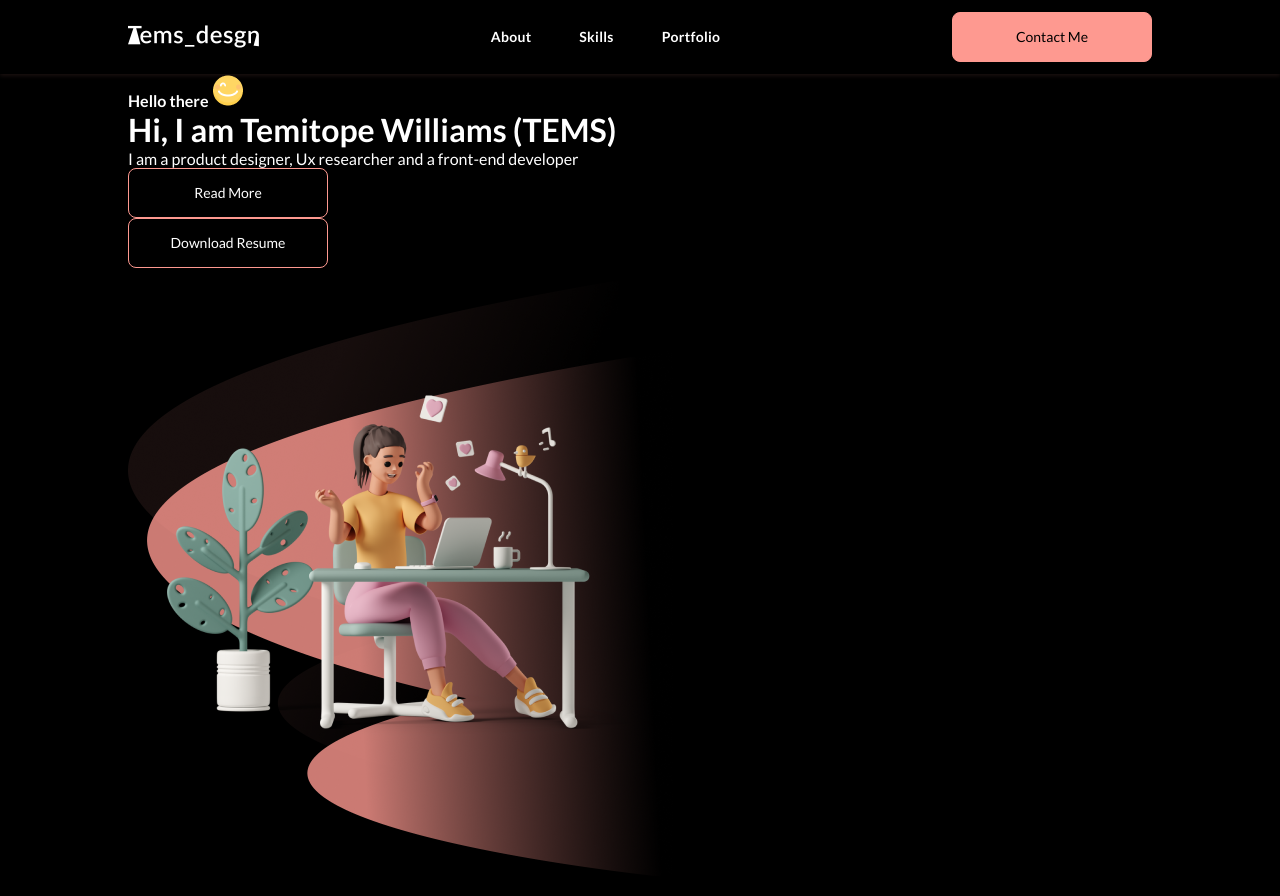
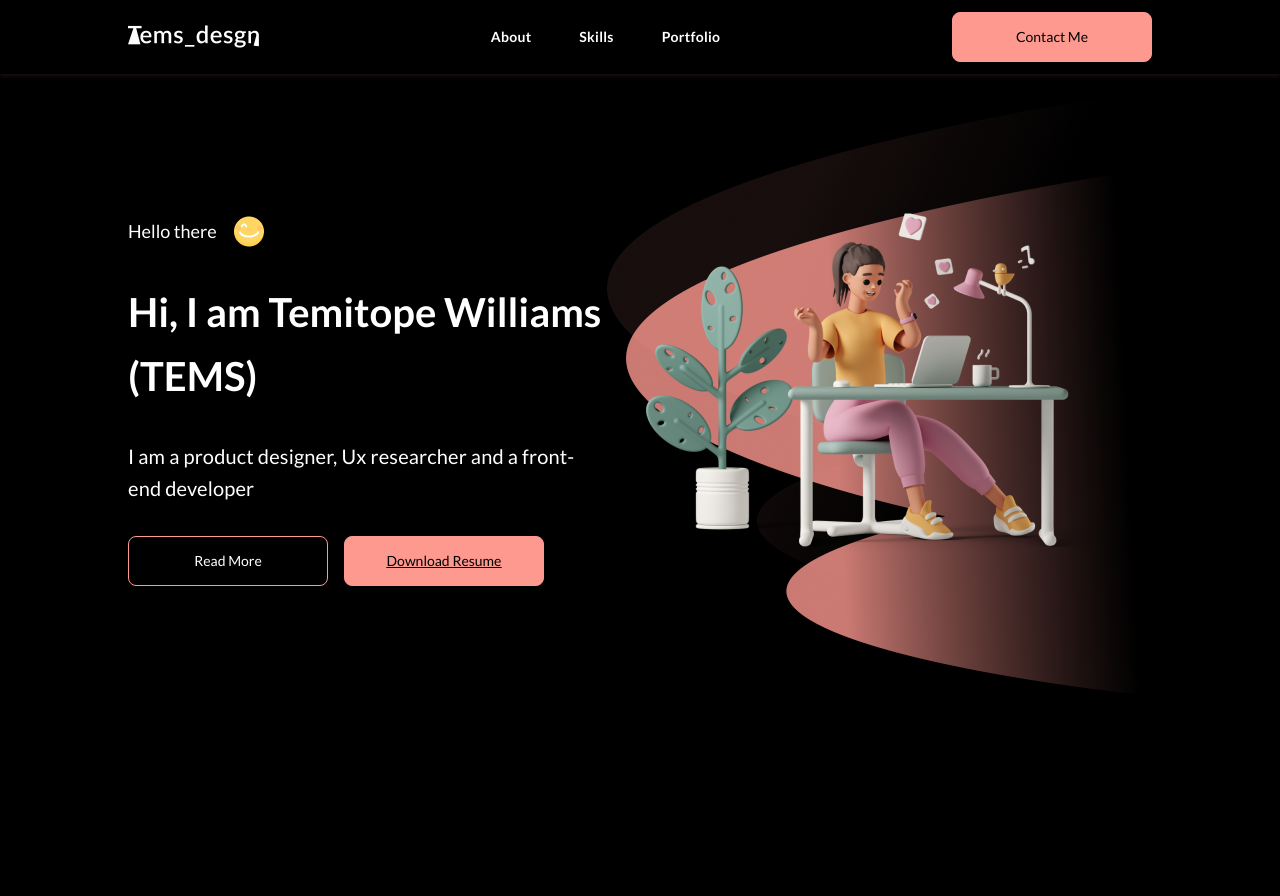
Before and after one commit to Opssy/portfolio, a React (Create React App) app: page / in a window 1280 px wide. After the commit the page ends 800 px from the top, so only its background shows below. Built offline with nearby package versions, Linux system fonts and the light colour scheme; the HTML template or start-up script is replaced by a standard one.

Commit message:
added some styles

```diff
--- a/src/components/header/header.module.css
+++ b/src/components/header/header.module.css
@@ -5,7 +5,7 @@
 }
 
 .headerCon {
-    box-shadow: 0px 2px 4px rgba(254, 153, 144, 0.1);
+    box-shadow: 0px 2px 4px rgba(254, 153, 144, 0.1) !important;
     width: 100%;
 }
 .headerArea {
--- a/src/components/heroPage/hero.module.css
+++ b/src/components/heroPage/hero.module.css
@@ -0,0 +1,47 @@
+.heroCon {
+    background-color: black;
+    margin: 12px 0;
+}
+.heroArea {
+    display: flex;
+    justify-content: space-between;
+    align-items: center;
+}
+.heroLeft {
+    display: flex;
+    flex-direction: column;
+    align-items: flex-start;
+    justify-content: flex-start;
+    gap: 2rem;
+}
+.heroLeft h4 {
+    display: flex;
+    justify-content: flex-start;
+    align-items: center;
+    gap: 1rem;
+    font-weight: 500;
+    font-size: 18px;
+    line-height: 22px;
+}
+.heroLeft h1 {
+    font-weight: 700;
+    font-size: 40px;
+    line-height: 64px;
+}
+.heroLeft p {
+    font-weight: 500;
+    font-size: 20px;
+    line-height: 32px;
+    letter-spacing: 0.15px;
+}
+.heroLeft .buttons {
+    display: flex;
+    justify-content: flex-start;
+    align-items: center;
+    gap: 1rem;
+}
+.heroLeft .buttons .secondbtn {
+    background: #fe9990;
+    color: black;
+    text-decoration: underline;
+}
--- a/src/index.css
+++ b/src/index.css
@@ -47,6 +47,7 @@ a {
   align-items: inherit;
   justify-content: inherit;
   color: inherit;
+  text-decoration: inherit;
 }
 .btn:hover {
   opacity: 0.8;
```
